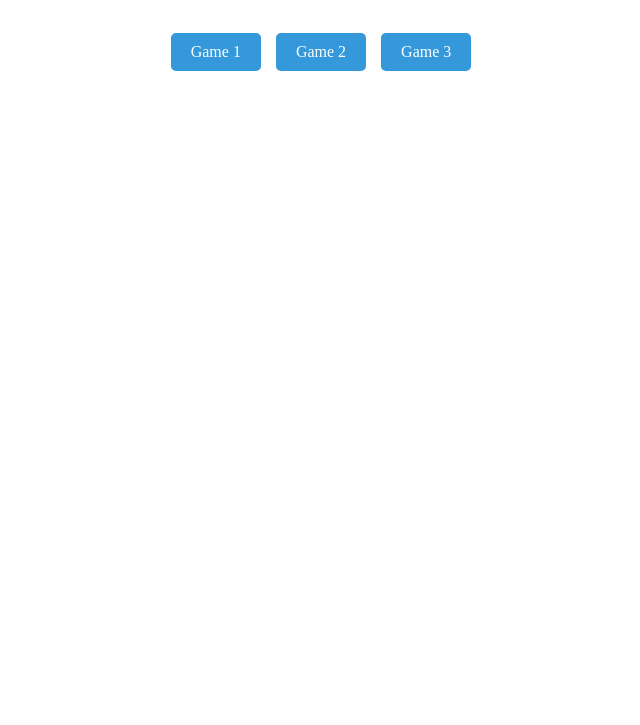
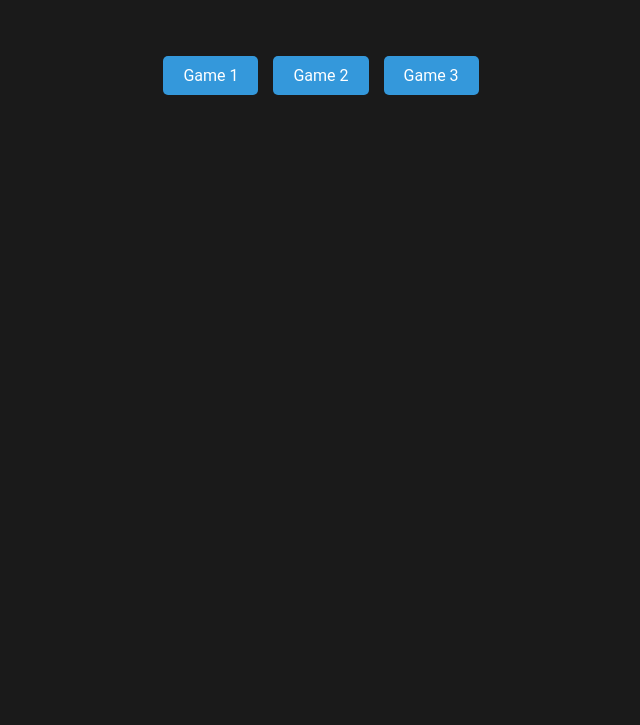
Before and after one commit to Greys2121/testttt, a plain HTML site: page games.html in a window 1280 px wide. Shown: the part 75-800 px from the top of the page, without its empty margins (319-959 px from the left). Drawn offline with Linux system fonts and the light colour scheme.

Commit message:
Update games.html

```diff
--- a/games.html
+++ b/games.html
@@ -4,28 +4,7 @@
     <meta charset="UTF-8">
     <meta name="viewport" content="width=device-width, initial-scale=1.0">
     <title>Games</title>
-    <style>
-        .button-group {
-            display: flex;
-            justify-content: center;
-            gap: 15px;
-            margin-top: 50px;
-        }
-
-        .button-group a {
-            padding: 10px 20px;
-            background-color: #3498db;
-            color: white;
-            text-decoration: none;
-            border-radius: 5px;
-            font-size: 16px;
-            transition: background-color 0.3s ease;
-        }
-
-        .button-group a:hover {
-            background-color: #2980b9;
-        }
-    </style>
+    <link rel="stylesheet" href="styles.css"> <!-- Link to your external stylesheet -->
 </head>
 <body>
     <h1 style="text-align: center;">Game Selection</h1>
```
